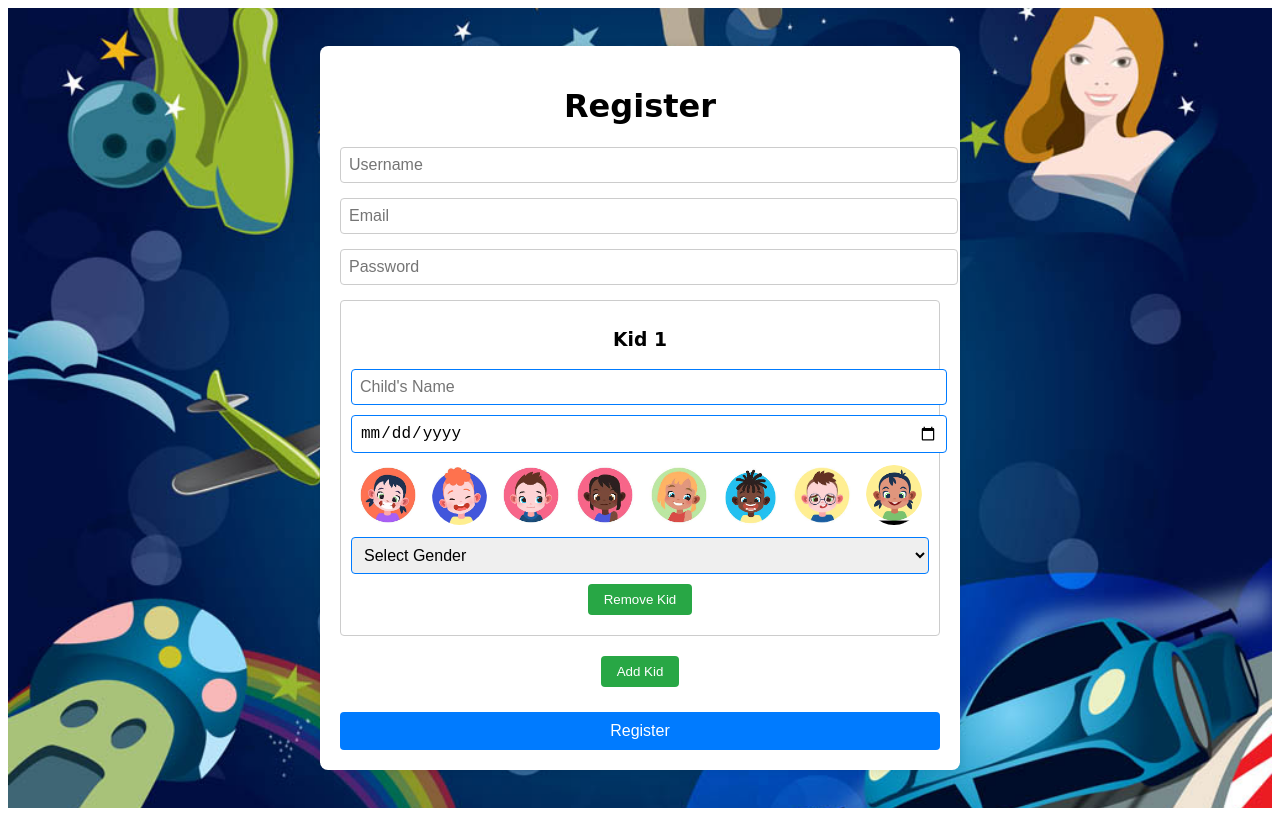
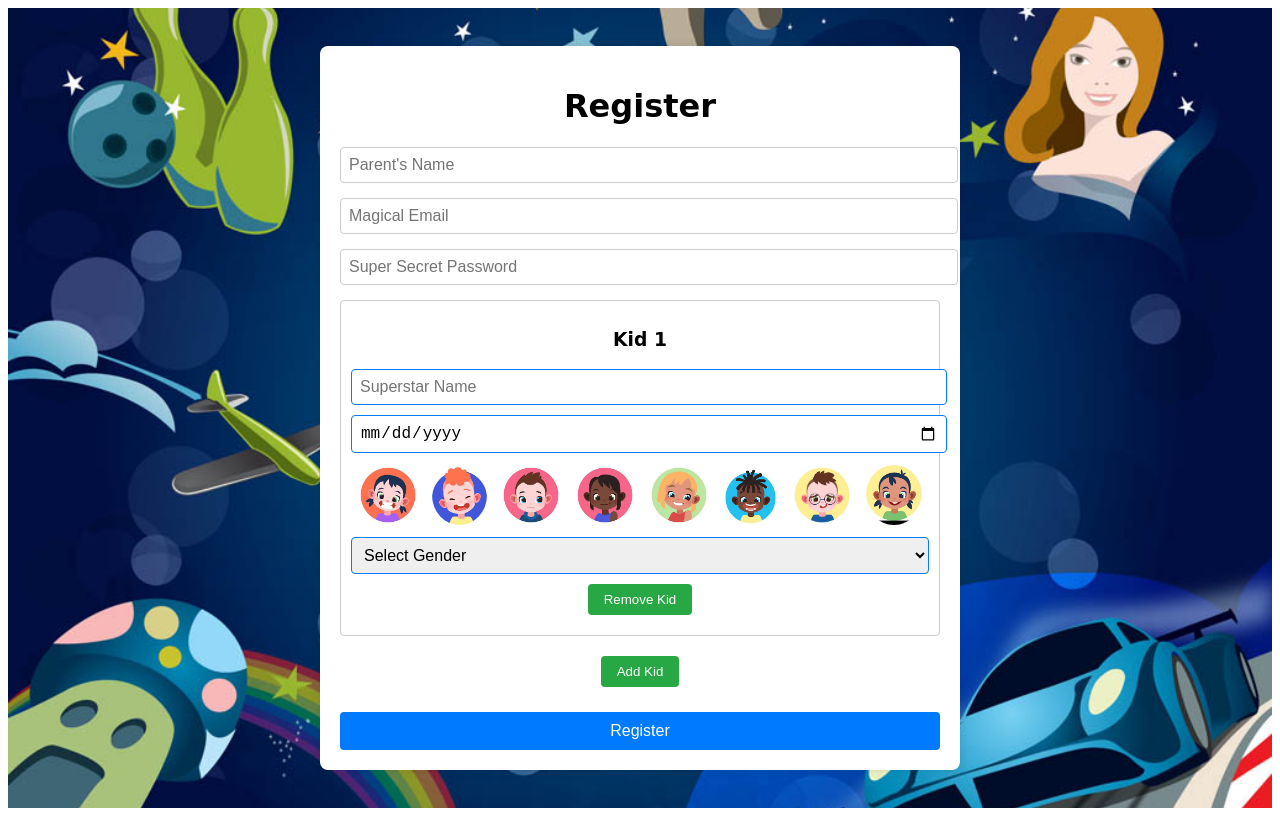
Before and after one commit to wpocoyo87/KidsDailyChores, a Next.js app in the folder frontend/: page /register in a window 1280 px wide. Built offline with nearby package versions, Linux system fonts and the light colour scheme.

Commit message:
update register.js placeholder

```diff
--- a/frontend/pages/register.js
+++ b/frontend/pages/register.js
@@ -225,7 +225,7 @@ const RegisterPage = () => {
             value={username}
             onChange={(e) => setUsername(e.target.value)}
             style={styles.formInput}
-            placeholder="Username"
+            placeholder="Parent's Name"
             required
           />
           <input
@@ -233,7 +233,7 @@ const RegisterPage = () => {
             value={email}
             onChange={(e) => setEmail(e.target.value)}
             style={styles.formInput}
-            placeholder="Email"
+            placeholder="Magical Email"
             required
           />
           <input
@@ -241,7 +241,7 @@ const RegisterPage = () => {
             value={password}
             onChange={(e) => setPassword(e.target.value)}
             style={styles.formInput}
-            placeholder="Password"
+            placeholder="Super Secret Password"
             required
           />
           {kids.map((kid, index) => (
@@ -254,7 +254,7 @@ const RegisterPage = () => {
                   handleKidDetailsChange(kid.id, "name", e.target.value)
                 }
                 style={styles.kidInput}
-                placeholder="Child's Name"
+                placeholder="Superstar Name"
                 required
               />
               <input
```
Also changed, not shown: frontend/pages/login.js (+6 -6 lines).
